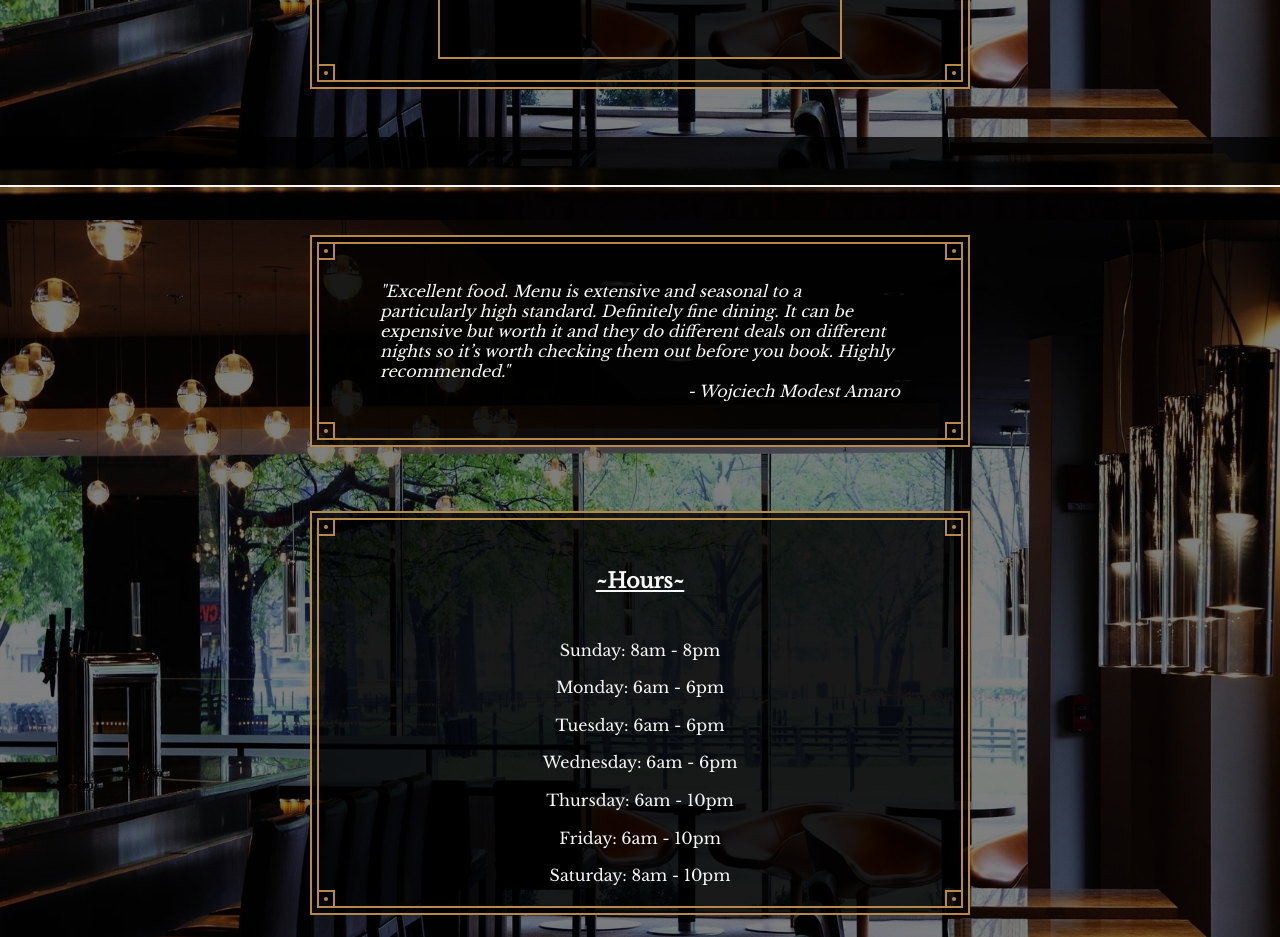
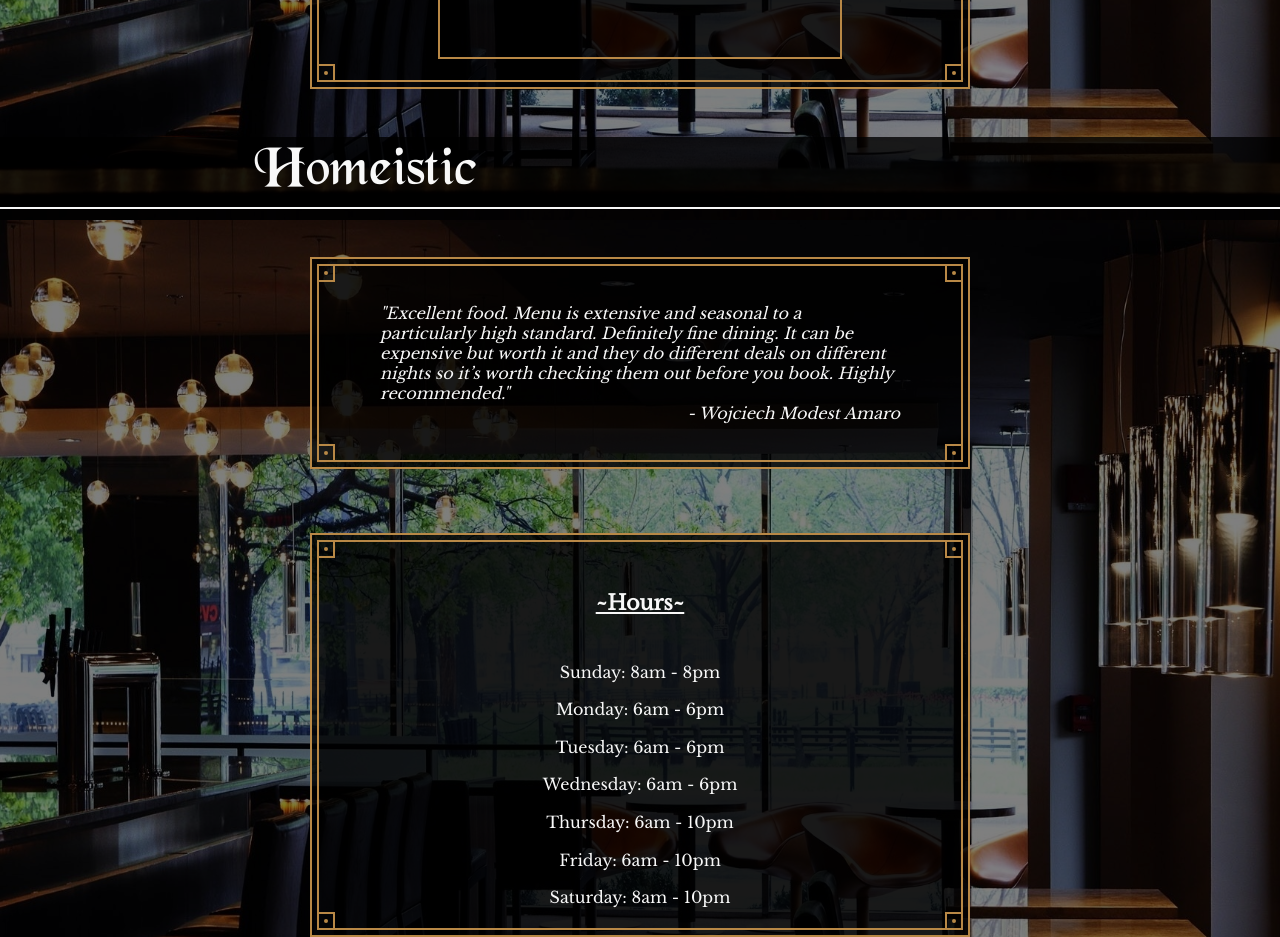
Before and after one commit to JakubDrozd/restaurant-page, a website built with webpack: page src/index.html in a window 1280 px wide. Shown: the part 1380-2317 px from the top of the page. Built offline with nearby package versions, Linux system fonts and the light colour scheme; grey boxes are pictures that could not be loaded.

Commit message:
Feat new DOM elements and prepare to implement google map API

```diff
--- a/src/homePage.js
+++ b/src/homePage.js
@@ -14,6 +14,8 @@
   content.appendChild(header);
 
   const title = document.createElement("div");
+  title.classList.add("title");
+  title.innerHTML = "Homeistic";
   header.appendChild(title);
 
   const list = document.createElement("ul");
```
Also changed, not shown: dist/index.html.
